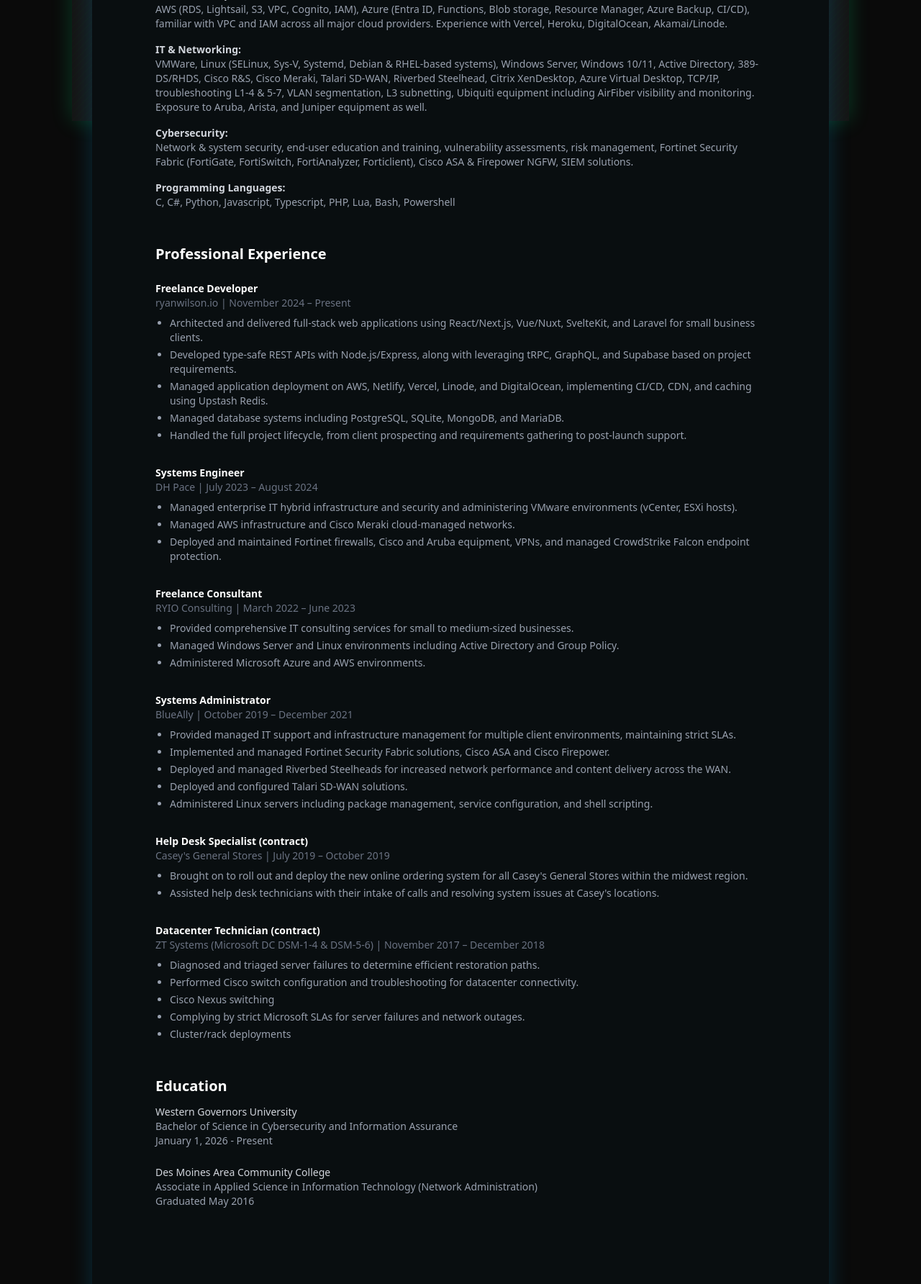
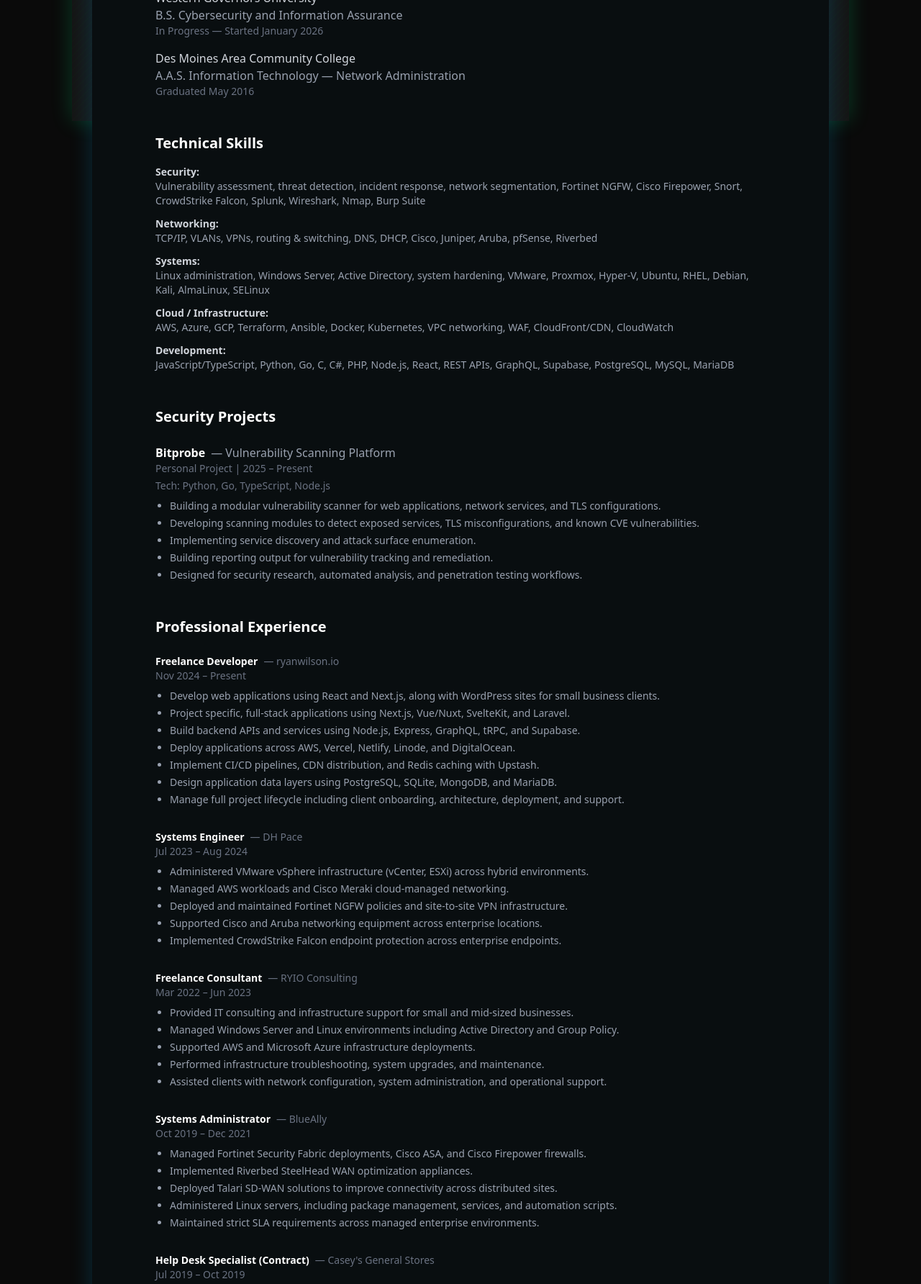
Before and after one commit to rywils/ryanwilsonio_prod, an Astro site: page /resume in a window 1280 px wide. Shown: the part 632-2416 px from the top of the page at 72% size. Built offline with nearby package versions, Linux system fonts and the light colour scheme; Astro itself is replaced by a stand-in of ours.

Commit message:
Updated resume, style changes

```diff
--- a/src/pages/resume/index.astro
+++ b/src/pages/resume/index.astro
@@ -4,7 +4,7 @@ import { Download } from "@lucide/astro";
 const canonicalURL = new URL(Astro.url.pathname, Astro.site);
 ---
 
-<Layout title="Resume" description="Resume for Ryan Wilson, Solutions Architect & Developer">
+<Layout title="Resume" description="Resume for Ryan Wilson, Infrastructure Security Engineer & Security Analyst">
 
   <div class="max-w-4xl mx-auto px-6 flex justify-end">
     <a href="/resume/resume_ryanwilsonio.pdf">
@@ -21,18 +21,20 @@ const canonicalURL = new URL(Astro.url.pathname, Astro.site);
 
     <section class="mb-12">
       <h1 class="text-4xl font-bold text-white">Ryan Wilson</h1>
+      <p class="text-lg text-gray-400 mt-1">Infrastructure Security Engineer | Security Analyst</p>
+      <p class="text-sm text-gray-500">Des Moines, IA (Open to Remote)</p>
 
       <div class="mt-3 text-sm text-gray-400 flex flex-wrap gap-x-3 gap-y-1">
-        <a href="https://linkedin.com/in/rywils" class="hover:text-white">
-          linkedin.com/in/rywils
+        <a href="https://ryanwilson.io" class="hover:text-white">
+          ryanwilson.io
         </a>
         <span>|</span>
         <a href="https://github.com/rywils" class="hover:text-white">
           github.com/rywils
         </a>
         <span>|</span>
-        <a href="https://ryanwilson.io" class="hover:text-white">
-          ryanwilson.io
+        <a href="https://linkedin.com/in/rywils" class="hover:text-white">
+          linkedin.com/in/rywils
         </a>
       </div>
     </section>
@@ -41,67 +43,73 @@ const canonicalURL = new URL(Astro.url.pathname, Astro.site);
     <section class="mb-12">
       <h2 class="text-xl font-semibold mb-3 text-white">Summary</h2>
       <p class="text-gray-400 leading-relaxed">
-        A highly versatile Solutions Architect and Developer dedicated to deploying and managing
-        innovative technical solutions across complex environments. Expertise spanning modern cloud
-        platforms, various enterprise technologies, and modern web frameworks. Personable, dedicated
-        and reliable. I can adapt quickly based on the given situation which has resulted in successfully
-        managing projects from client prospecting through deployment and post-launch support.
+        Security-focused engineer with 8+ years of experience in networking, systems administration, and infrastructure
+        operations. Background in enterprise networking, Linux systems, and cloud environments across AWS and Azure. Hands-on
+        experience with security technologies including Fortinet NGFW, Cisco Firepower, CrowdStrike Falcon, and Snort.
+        Currently pursuing a B.S. in Cybersecurity and Information Assurance while building Bitprobe, a vulnerability scanning
+        platform for web, network, and TLS analysis. Currently focused on transitioning into security engineering, vulnerability
+        research, and infrastructure security.
       </p>
     </section>
 
 
     <section class="mb-12">
-      <h2 class="text-xl font-semibold mb-4 text-white">Core Competencies</h2>
+      <h2 class="text-xl font-semibold mb-4 text-white">Education</h2>
 
-      <div class="space-y-4 text-sm text-gray-400">
+      <div class="mb-4">
+        <div class="font-medium text-gray-300">Western Governors University</div>
+        <div class="text-gray-400">B.S. Cybersecurity and Information Assurance</div>
+        <div class="text-sm text-gray-500">In Progress — Started January 2026</div>
+      </div>
+
+      <div>
+        <div class="font-medium text-gray-300">Des Moines Area Community College</div>
+        <div class="text-gray-400">A.A.S. Information Technology — Network Administration</div>
+        <div class="text-sm text-gray-500">Graduated May 2016</div>
+      </div>
+    </section>
+
+
+    <section class="mb-12">
+      <h2 class="text-xl font-semibold mb-4 text-white">Technical Skills</h2>
+
+      <div class="space-y-3 text-sm text-gray-400">
         <div>
-          <strong class="text-gray-300">Development:</strong>
+          <strong class="text-gray-300">Security:</strong>
           <p>
-            React/Next.js, Vue/Nuxt, Svelte/SvelteKit, Node.js/Express, tRPC, GraphQL,
-            Laravel, Ruby on Rails, Tailwind CSS, SASS, PostgreSQL, MongoDB,
-            headless Wordpress, Sanity.io, Strapi, Prisma, Drizzle,
-            EloquentORM, ActiveRecord, Redis, Supabase
+            Vulnerability assessment, threat detection, incident response, network segmentation, Fortinet NGFW, Cisco
+            Firepower, Snort, CrowdStrike Falcon, Splunk, Wireshark, Nmap, Burp Suite
           </p>
         </div>
 
         <div>
-          <strong class="text-gray-300">Cloud & DevOps:</strong>
+          <strong class="text-gray-300">Networking:</strong>
           <p>
-            AWS (RDS, Lightsail, S3, VPC, Cognito, IAM), Azure (Entra ID, Functions,
-            Blob storage, Resource Manager, Azure Backup, CI/CD),
-            familiar with VPC and IAM across all major cloud providers.
-            Experience with Vercel, Heroku, DigitalOcean, Akamai/Linode.
+            TCP/IP, VLANs, VPNs, routing & switching, DNS, DHCP, Cisco, Juniper, Aruba, pfSense, Riverbed
           </p>
         </div>
 
         <div>
-          <strong class="text-gray-300">IT & Networking:</strong>
+          <strong class="text-gray-300">Systems:</strong>
           <p>
-            VMWare, Linux (SELinux, Sys-V, Systemd, Debian & RHEL-based systems),
-            Windows Server, Windows 10/11, Active Directory, 389-DS/RHDS,
-            Cisco R&S, Cisco Meraki, Talari SD-WAN, Riverbed Steelhead,
-            Citrix XenDesktop, Azure Virtual Desktop, TCP/IP,
-            troubleshooting L1-4 & 5-7, VLAN segmentation, L3 subnetting,
-            Ubiquiti equipment including AirFiber visibility and monitoring.
-            Exposure to Aruba, Arista, and Juniper equipment as well.
+            Linux administration, Windows Server, Active Directory, system hardening, VMware, Proxmox, Hyper-V,
+            Ubuntu, RHEL, Debian, Kali, AlmaLinux, SELinux
           </p>
         </div>
 
         <div>
-          <strong class="text-gray-300">Cybersecurity:</strong>
+          <strong class="text-gray-300">Cloud / Infrastructure:</strong>
           <p>
-            Network & system security, end-user education and training,
-            vulnerability assessments, risk management,
-            Fortinet Security Fabric (FortiGate, FortiSwitch,
-            FortiAnalyzer, Forticlient), Cisco ASA & Firepower NGFW,
-            SIEM solutions.
+            AWS, Azure, GCP, Terraform, Ansible, Docker, Kubernetes, VPC networking, WAF,
+            CloudFront/CDN, CloudWatch
           </p>
         </div>
 
         <div>
-          <strong class="text-gray-300">Programming Languages:</strong>
+          <strong class="text-gray-300">Development:</strong>
           <p>
-            C, C#, Python, Javascript, Typescript, PHP, Lua, Bash, Powershell
+            JavaScript/TypeScript, Python, Go, C, C#, PHP, Node.js, React, REST APIs, GraphQL, Supabase, PostgreSQL,
+            MySQL, MariaDB
           </p>
         </div>
       </div>
@@ -109,144 +117,187 @@ const canonicalURL = new URL(Astro.url.pathname, Astro.site);
 
 
     <section class="mb-12">
-      <h2 class="text-xl font-semibold mb-6 text-white">
-        Professional Experience
-      </h2>
+      <h2 class="text-xl font-semibold mb-6 text-white">Security Projects</h2>
+
+      <div class="mb-8">
+        <div class="flex flex-wrap items-baseline gap-x-2 gap-y-1">
+          <span class="font-semibold text-white">Bitprobe</span>
+          <span class="text-gray-400">— Vulnerability Scanning Platform</span>
+        </div>
+        <div class="text-sm text-gray-500">Personal Project | 2025 – Present</div>
+        <div class="text-sm text-gray-500 mt-1">Tech: Python, Go, TypeScript, Node.js</div>
+        <ul class="mt-2 text-sm text-gray-400 list-disc pl-5 space-y-1">
+          <li>
+            Building a modular vulnerability scanner for web applications, network services, and TLS configurations.
+          </li>
+          <li>
+            Developing scanning modules to detect exposed services, TLS misconfigurations, and known CVE vulnerabilities.
+          </li>
+          <li>
+            Implementing service discovery and attack surface enumeration.
+          </li>
+          <li>
+            Building reporting output for vulnerability tracking and remediation.
+          </li>
+          <li>
+            Designed for security research, automated analysis, and penetration testing workflows.
+          </li>
+        </ul>
+      </div>
+    </section>
+
+
+    <section class="mb-12">
+      <h2 class="text-xl font-semibold mb-6 text-white">Professional Experience</h2>
 
       <div class="space-y-8 text-sm text-gray-400">
         <div>
-          <div class="font-semibold text-white">Freelance Developer</div>
-          <div class="text-gray-500">ryanwilson.io | November 2024 – Present</div>
+          <div class="flex flex-wrap items-baseline gap-x-2 gap-y-1">
+            <span class="font-semibold text-white">Freelance Developer</span>
+            <span class="text-gray-500">— ryanwilson.io</span>
+          </div>
+          <div class="text-gray-500">Nov 2024 – Present</div>
           <ul class="mt-2 list-disc pl-5 space-y-1">
             <li>
-              Architected and delivered full-stack web applications using React/Next.js,
-              Vue/Nuxt, SvelteKit, and Laravel for small business clients.
+              Develop web applications using React and Next.js, along with WordPress sites for small business clients.
             </li>
             <li>
-              Developed type-safe REST APIs with Node.js/Express, along with leveraging
-              tRPC, GraphQL, and Supabase based on project requirements.
+              Project specific, full-stack applications using Next.js, Vue/Nuxt, SvelteKit, and Laravel.
             </li>
             <li>
-              Managed application deployment on AWS, Netlify, Vercel, Linode,
-              and DigitalOcean, implementing CI/CD, CDN, and caching using
-              Upstash Redis.
+              Build backend APIs and services using Node.js, Express, GraphQL, tRPC, and Supabase.
             </li>
             <li>
-              Managed database systems including PostgreSQL, SQLite,
-              MongoDB, and MariaDB.
+              Deploy applications across AWS, Vercel, Netlify, Linode, and DigitalOcean.
             </li>
             <li>
-              Handled the full project lifecycle, from client prospecting and
-              requirements gathering to post-launch support.
+              Implement CI/CD pipelines, CDN distribution, and Redis caching with Upstash.
+            </li>
+            <li>
+              Design application data layers using PostgreSQL, SQLite, MongoDB, and MariaDB.
+            </li>
+            <li>
+              Manage full project lifecycle including client onboarding, architecture, deployment, and support.
             </li>
           </ul>
         </div>
 
         <div>
-          <div class="font-semibold text-white">Systems Engineer</div>
-          <div class="text-gray-500">DH Pace | July 2023 – August 2024</div>
+          <div class="flex flex-wrap items-baseline gap-x-2 gap-y-1">
+            <span class="font-semibold text-white">Systems Engineer</span>
+            <span class="text-gray-500">— DH Pace</span>
+          </div>
+          <div class="text-gray-500">Jul 2023 – Aug 2024</div>
           <ul class="mt-2 list-disc pl-5 space-y-1">
             <li>
-              Managed enterprise IT hybrid infrastructure and security and
-              administering VMware environments (vCenter, ESXi hosts).
+              Administered VMware vSphere infrastructure (vCenter, ESXi) across hybrid environments.
             </li>
             <li>
-              Managed AWS infrastructure and Cisco Meraki cloud-managed networks.
+              Managed AWS workloads and Cisco Meraki cloud-managed networking.
             </li>
             <li>
-              Deployed and maintained Fortinet firewalls, Cisco and Aruba equipment,
-              VPNs, and managed CrowdStrike Falcon endpoint protection.
+              Deployed and maintained Fortinet NGFW policies and site-to-site VPN infrastructure.
+            </li>
+            <li>
+              Supported Cisco and Aruba networking equipment across enterprise locations.
+            </li>
+            <li>
+              Implemented CrowdStrike Falcon endpoint protection across enterprise endpoints.
             </li>
           </ul>
         </div>
 
         <div>
-          <div class="font-semibold text-white">Freelance Consultant</div>
-          <div class="text-gray-500">RYIO Consulting | March 2022 – June 2023</div>
+          <div class="flex flex-wrap items-baseline gap-x-2 gap-y-1">
+            <span class="font-semibold text-white">Freelance Consultant</span>
+            <span class="text-gray-500">— RYIO Consulting</span>
+          </div>
+          <div class="text-gray-500">Mar 2022 – Jun 2023</div>
           <ul class="mt-2 list-disc pl-5 space-y-1">
             <li>
-              Provided comprehensive IT consulting services for small to medium-sized businesses.
+              Provided IT consulting and infrastructure support for small and mid-sized businesses.
             </li>
             <li>
-              Managed Windows Server and Linux environments including
-              Active Directory and Group Policy.
+              Managed Windows Server and Linux environments including Active Directory and Group Policy.
             </li>
             <li>
-              Administered Microsoft Azure and AWS environments.
+              Supported AWS and Microsoft Azure infrastructure deployments.
+            </li>
+            <li>
+              Performed infrastructure troubleshooting, system upgrades, and maintenance.
+            </li>
+            <li>
+              Assisted clients with network configuration, system administration, and operational support.
             </li>
           </ul>
         </div>
 
         <div>
-          <div class="font-semibold text-white">
-            Systems Administrator
+          <div class="flex flex-wrap items-baseline gap-x-2 gap-y-1">
+            <span class="font-semibold text-white">Systems Administrator</span>
+            <span class="text-gray-500">— BlueAlly</span>
           </div>
-          <div class="text-gray-500">BlueAlly | October 2019 – December 2021</div>
+          <div class="text-gray-500">Oct 2019 – Dec 2021</div>
           <ul class="mt-2 list-disc pl-5 space-y-1">
             <li>
-              Provided managed IT support and infrastructure management
-              for multiple client environments, maintaining strict SLAs.
+              Managed Fortinet Security Fabric deployments, Cisco ASA, and Cisco Firepower firewalls.
             </li>
             <li>
-              Implemented and managed Fortinet Security Fabric solutions,
-              Cisco ASA and Cisco Firepower.
+              Implemented Riverbed SteelHead WAN optimization appliances.
             </li>
             <li>
-              Deployed and managed Riverbed Steelheads for increased
-              network performance and content delivery across the WAN.
+              Deployed Talari SD-WAN solutions to improve connectivity across distributed sites.
             </li>
             <li>
-              Deployed and configured Talari SD-WAN solutions.
+              Administered Linux servers, including package management, services, and automation scripts.
             </li>
             <li>
-              Administered Linux servers including package management,
-              service configuration, and shell scripting.
+              Maintained strict SLA requirements across managed enterprise environments.
             </li>
           </ul>
         </div>
 
         <div>
-          <div class="font-semibold text-white">
-            Help Desk Specialist (contract)
+          <div class="flex flex-wrap items-baseline gap-x-2 gap-y-1">
+            <span class="font-semibold text-white">Help Desk Specialist (Contract)</span>
+            <span class="text-gray-500">— Casey's General Stores</span>
           </div>
-          <div class="text-gray-500">
-            Casey's General Stores | July 2019 – October 2019
-          </div>
+          <div class="text-gray-500">Jul 2019 – Oct 2019</div>
           <ul class="mt-2 list-disc pl-5 space-y-1">
             <li>
-              Brought on to roll out and deploy the new online ordering
-              system for all Casey's General Stores within the midwest region.
+              Supported rollout of Casey's online ordering platform across retail locations.
             </li>
             <li>
-              Assisted help desk technicians with their intake of calls
-              and resolving system issues at Casey's locations.
+              Assisted with incident triage, ticket resolution, and remote troubleshooting.
+            </li>
+            <li>
+              Provided technical support for store systems and retail infrastructure.
+            </li>
+            <li>
+              Worked with deployment teams during rollout of new ordering systems.
             </li>
           </ul>
         </div>
 
         <div>
-          <div class="font-semibold text-white">
-            Datacenter Technician (contract)
+          <div class="flex flex-wrap items-baseline gap-x-2 gap-y-1">
+            <span class="font-semibold text-white">Datacenter Technician (Contract)</span>
+            <span class="text-gray-500">— Microsoft</span>
           </div>
-          <div class="text-gray-500">
-            ZT Systems (Microsoft DC DSM-1-4 & DSM-5-6) |
-            November 2017 – December 2018
-          </div>
+          <div class="text-gray-500">Nov 2017 – Dec 2018</div>
           <ul class="mt-2 list-disc pl-5 space-y-1">
             <li>
-              Diagnosed and triaged server failures to determine efficient
-              restoration paths.
+              Diagnosed and triaged server and hardware failures across datacenter clusters.
             </li>
             <li>
-              Performed Cisco switch configuration and troubleshooting
-              for datacenter connectivity.
+              Performed Cisco Nexus switch configuration and network troubleshooting.
             </li>
-            <li>Cisco Nexus switching</li>
             <li>
-              Complying by strict Microsoft SLAs for server failures
-              and network outages.
+              Assisted with rack deployments and server cluster provisioning.
             </li>
-            <li>Cluster/rack deployments</li>
+            <li>
+              Maintained compliance with strict Microsoft SLAs for outages and hardware failures.
+            </li>
           </ul>
         </div>
       </div>
@@ -254,27 +305,13 @@ const canonicalURL = new URL(Astro.url.pathname, Astro.site);
 
 
     <section class="mb-12">
-      <h2 class="text-xl font-semibold mb-3 text-white">Education</h2>
-      <div class="text-sm text-gray-400 mb-6">
-        <div class="font-medium text-gray-300">
-          Western Governors University
-        </div>
-        <div>
-          Bachelor of Science in Cybersecurity and Information Assurance
-
-        </div>
-        <div>January 1, 2026 - Present</div>
-      </div>
-      <div class="text-sm text-gray-400 mb-6">
-        <div class="font-medium text-gray-300">
-          Des Moines Area Community College
-        </div>
-        <div>
-          Associate in Applied Science in Information Technology
-          (Network Administration)
-        </div>
-        <div>Graduated May 2016</div>
-      </div>
+      <h2 class="text-xl font-semibold mb-3 text-white">Certifications</h2>
+      <ul class="text-sm text-gray-400 list-disc pl-5 space-y-1">
+        <li>ISC2 Certified in Cybersecurity (CC)</li>
+        <li>Riverbed RCPE Associate (Expired)</li>
+        <li>LogicMonitor Certified Professional (Expired)</li>
+        <li>Fortinet NSE3 (Expired)</li>
+      </ul>
     </section>
   </article>
 </Layout>
--- a/src/styles/globals.css
+++ b/src/styles/globals.css
@@ -782,7 +782,7 @@ body {
 
 .contact-container {
   opacity: 0;
-  transition: opacity 0.6s ease-out;
+  transition: opacity 0.6s ease-out 0.2s;
 }
 
 .contact-container.in-view {
--- a/src/styles/scroll-animations.css
+++ b/src/styles/scroll-animations.css
@@ -329,7 +329,7 @@
    8. SPLIT REVEAL (for contact section)
    ---------------------------------------- */
 
-.split-left {
+/* .split-left {
   opacity: 0;
   transform: translateX(-100px) rotateY(15deg);
   transform-origin: right center;
@@ -347,7 +347,7 @@
 }
 
 .split-right {
-  opacity: 0;
+  opacity: 0 ;
   transform: translateX(100px) rotateY(-15deg);
   transform-origin: left center;
 }
@@ -361,7 +361,7 @@
     opacity: 1;
     transform: translateX(0) rotateY(0);
   }
-}
+} */
 
 /* ----------------------------------------
    9. IMAGE REVEAL MASK
```
Also changed, not shown: src/components/Contact.astro (+18 -4 lines), 1 other file.
